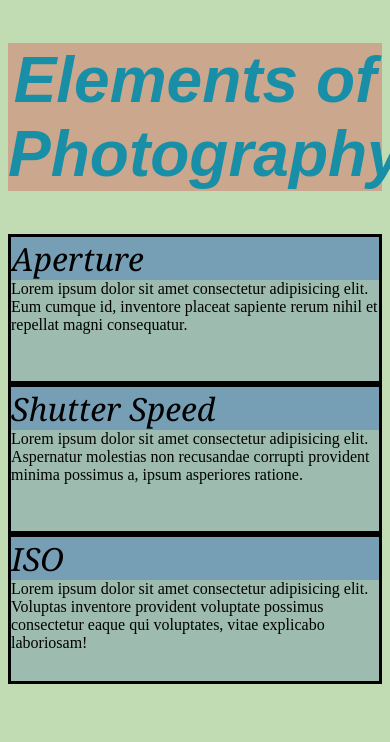
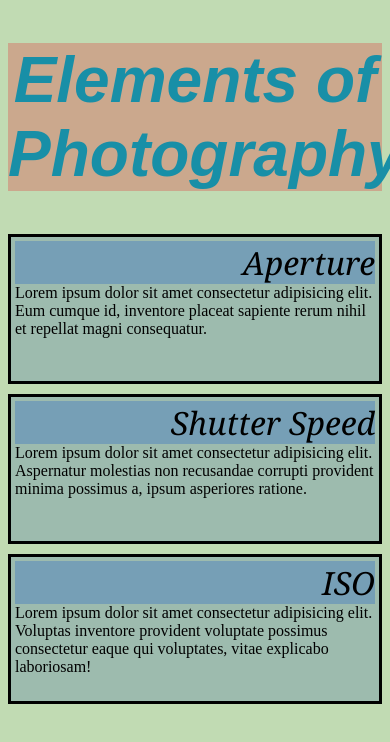
Before and after one commit to adwaithkj/module2-solution, a plain HTML site: page index.html in a window 390 px wide. Drawn offline with Linux system fonts and the light colour scheme.

Commit message:
changes to final export

```diff
--- a/css/styles.css
+++ b/css/styles.css
@@ -3,13 +3,21 @@
     box-sizing: border-box;
 
 
+
+
+
+}
+section {
+    padding-top: 5px;
 }
 .heading {
     font-style: italic;
+    text-align: right;
 
     font-size: 2em;
     font-family: Cambria, Cochin, Georgia, Times, 'Times New Roman', serif;
     background-color: #769fb6;
+
 
 }
 header {
@@ -23,6 +31,9 @@ header {
     width: 33.33%;
     float: left;
     height: 50px;
+    padding: 4px;
+
+
 
 
 
@@ -37,6 +48,8 @@ h1 {
 .section2{
     width: 33.33%;
     float: left;
+    padding: 4px;
+
 
 
 
@@ -44,6 +57,7 @@ h1 {
 .section3{
     width: 33.33%;
     float: left;
+    padding: 4px;
 
 
 
@@ -58,6 +72,8 @@ h1 {
         border-style: solid;
         overflow: auto;
         background-color: #9dbbae;
+
+
 
 
 
@@ -95,6 +111,7 @@ h1 {
         border-style: solid;
         overflow: auto;
         background-color: #9dbbae;
+        margin-bottom: 10px;
 
 
 
@@ -123,6 +140,7 @@ h1 {
         height: 150px;
         border-style: solid;
         background-color: #9dbbae;
+        clear: left;
 
 
 
@@ -140,6 +158,8 @@ h1 {
         border-style: solid;
         overflow: auto;
         background-color: #9dbbae;
+        margin-bottom: 10px;
+
 
 
 
@@ -151,6 +171,8 @@ h1 {
         border-style: solid;
         overflow: auto;
         background-color: #9dbbae;
+        margin-bottom: 10px;
+
 
 
 
```
